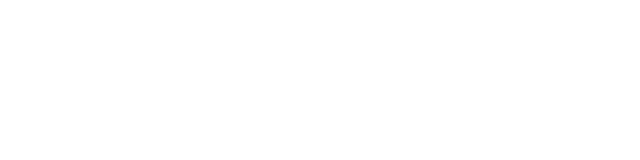
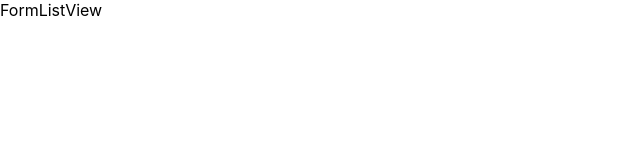
Before and after one commit to LIKELION-HUFS-13th-MANAGEMENT/Recruitment-Frontend, a React (Create React App) app: page /formlistview in a window 1280 px wide. Before the commit this address had no page. Shown: the top 160 px of the page, without its empty margins (0-640 px from the left). Built offline with nearby package versions, Linux system fonts and the light colour scheme.

Commit message:
Feat: 지원서조회페이지 라우터 추가 및 페이지 생성

```diff
--- a/src/App.js
+++ b/src/App.js
@@ -1,14 +1,16 @@
-import { BrowserRouter, Route, Routes } from "react-router-dom";
+import { BrowserRouter, Route, Routes } from 'react-router-dom';
 import './App.css';
-import Write from "./ui/pages/write";
-import SignupPage from "./ui/pages/SignupPage";
+import Write from './ui/pages/write';
+import SignupPage from './ui/pages/SignupPage';
+import FormListView from './ui/pages/FormListView';
 
 function App() {
 	return (
 		<BrowserRouter>
 			<Routes>
-        <Route path="/write" element={<Write/>}/>
-        <Route path="/signup" element={<SignupPage/>}/>
+				<Route path='/write' element={<Write />} />
+				<Route path='/signup' element={<SignupPage />} />
+				<Route path='/formlistview' element={<FormListView />} />
 			</Routes>
 		</BrowserRouter>
 	);
--- /dev/null
+++ b/src/ui/pages/FormListView.js
@@ -0,0 +1,7 @@
+import React from 'react';
+
+const FormListView = () => {
+	return <div>FormListView</div>;
+};
+
+export default FormListView;
```
Lines whose indentation alone changed are shown as unchanged.
